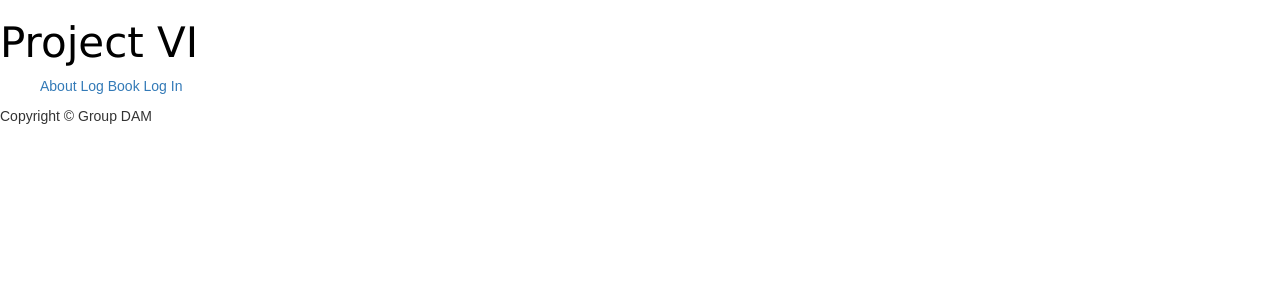
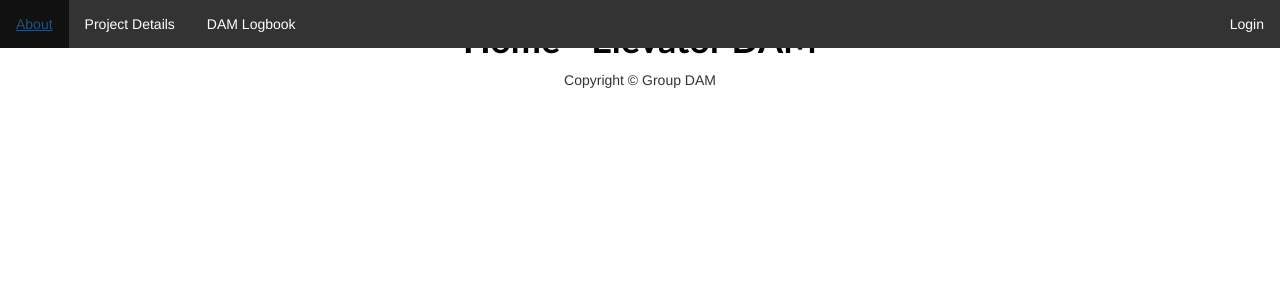
Before and after one commit to dinkar-sharma/project_6_2017, a PHP site: page / in a window 1280 px wide. Shown: the top 300 px of the page. Run offline with PHP 8.4, Linux system fonts and the light colour scheme; some libraries are stand-ins or nearby versions.

Commit message:
created a navigation bar

```diff
--- a/css/main_style.css
+++ b/css/main_style.css
@@ -6,6 +6,7 @@
     text-align: center;
 }
 
+/*car floor request buttons*/
 .button {
   display: block;
   margin: 50px auto;
@@ -30,6 +31,42 @@
   box-shadow: 0 5px #666;
   transform: translateY(4px);
 }
+/*end car floor request buttons*/
+
+/*horizontal navigation bar*/
+body {margin:0;}
+
+ul {
+    list-style-type: none;
+    margin: 0;
+    padding: 0;
+    overflow: hidden;
+    background-color: #333;
+    position: fixed;
+    top: 0;
+    width: 100%;
+}
+
+li {
+    float: left;
+}
+
+li a {
+    display: block;
+    color: white;
+    text-align: center;
+    padding: 14px 16px;
+    text-decoration: none;
+}
+
+li a:hover:not(.active) {
+    background-color: #111;
+}
+
+.active {
+    background-color: #4CAF50;
+}
+/*end horizontal navigation bar*/
 
 #copy-right{
     text-align: center;
--- a/elevator_control.html
+++ b/elevator_control.html
@@ -20,6 +20,12 @@
     <link rel="stylesheet" type="text/css" href="css/main_style.css">
 </head>
 <body>
+    <ul>
+        <li><a href="about.html">About</a></li>
+        <li><a href="project_details.html">Project Details</a></li>
+        <li><a href="logbook.html">DAM Logbook</a></li>
+        <li style="float:right"><a href="login.html">Login</a></li>
+    </ul>
     <h1 id="title">DAM Elevator</h1>
     <button class="button">3</button>
     <button class="button">2</button>
--- a/index.html
+++ b/index.html
@@ -2,23 +2,32 @@
 <html>
 
 <head>
-    <title>Project VI - Home Page</title>
-    <meta name="description" content="This is the home page of our project">
+    <title>Home - Elevator DAM</title>
+
+    <meta charset="utf-8">
+    <meta name="decription" content="">
     <meta http-equiv="author" content="Group DAM">
     <meta http-equiv="pragma" content="no-cache">
-	<link rel="stylesheet" href="https://maxcdn.bootstrapcdn.com/bootstrap/3.3.7/css/bootstrap.min.css" />
-    <script src="https://ajax.googleapis.com/ajax/libs/jquery/3.2.1/jquery.min.js"></script>
-	<script src="https://maxcdn.bootstrapcdn.com/bootstrap/3.3.7/js/bootstrap.min.js"></script>
-	<link href="css/style2.css" type="text/css" rel="stylesheet" />
+
+    <!-- Latest compiled and minified CSS -->
+    <link rel="stylesheet" href="https://maxcdn.bootstrapcdn.com/bootstrap/3.3.7/css/bootstrap.min.css" integrity="sha384-BVYiiSIFeK1dGmJRAkycuHAHRg32OmUcww7on3RYdg4Va+PmSTsz/K68vbdEjh4u" crossorigin="anonymous">
+
+    <!-- Optional theme -->
+    <link rel="stylesheet" href="https://maxcdn.bootstrapcdn.com/bootstrap/3.3.7/css/bootstrap-theme.min.css" integrity="sha384-rHyoN1iRsVXV4nD0JutlnGaslCJuC7uwjduW9SVrLvRYooPp2bWYgmgJQIXwl/Sp" crossorigin="anonymous">
+
+    <!-- Latest compiled and minified JavaScript -->
+    <script src="https://maxcdn.bootstrapcdn.com/bootstrap/3.3.7/js/bootstrap.min.js" integrity="sha384-Tc5IQib027qvyjSMfHjOMaLkfuWVxZxUPnCJA7l2mCWNIpG9mGCD8wGNIcPD7Txa" crossorigin="anonymous"></script>
+
+    <link rel="stylesheet" type="text/css" href="css/main_style.css">
 </head>
-
 <body>
-	<h1> Project VI</h1>
+	<h1 id="title">Home - Elevator DAM</h1>
 	<ul>
-		<li class="h_menu"><a class="menu" href="about.html">About</a></li>
-		<li class="h_menu"><a class="menu" href="logbook.html">Log Book</a></li>
-		<li class="h_menu"><a class="menu" href="login.html">Log In</a></li>
+		<li><a href="about.html">About</a></li>
+		<li><a href="project_details.html">Project Details</a></li>
+		<li><a href="logbook.html">DAM Logbook</a></li>
+		<li style="float:right"><a href="login.html">Login</a></li>
 	</ul>
-	<p>Copyright &copy Group DAM</p>
+	<p id="copy-right">Copyright &copy Group DAM</p>
 </body>
 </html>
```
